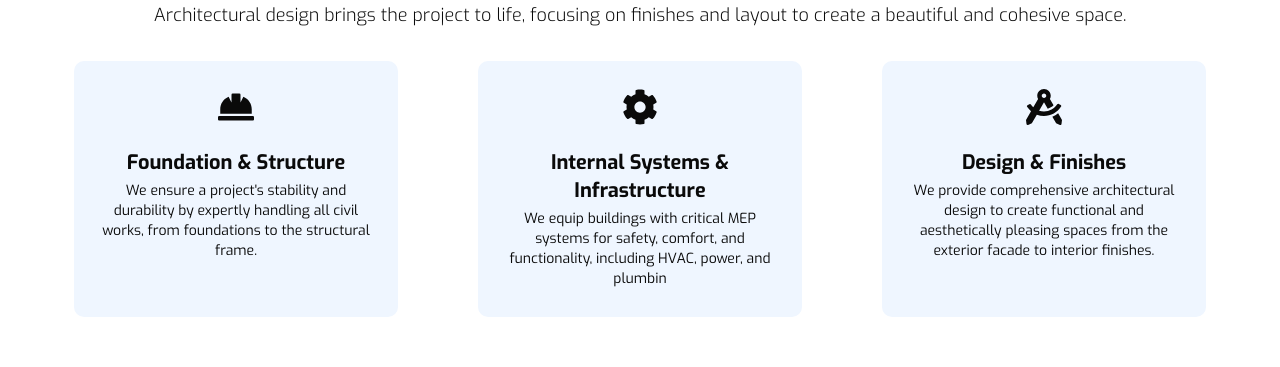
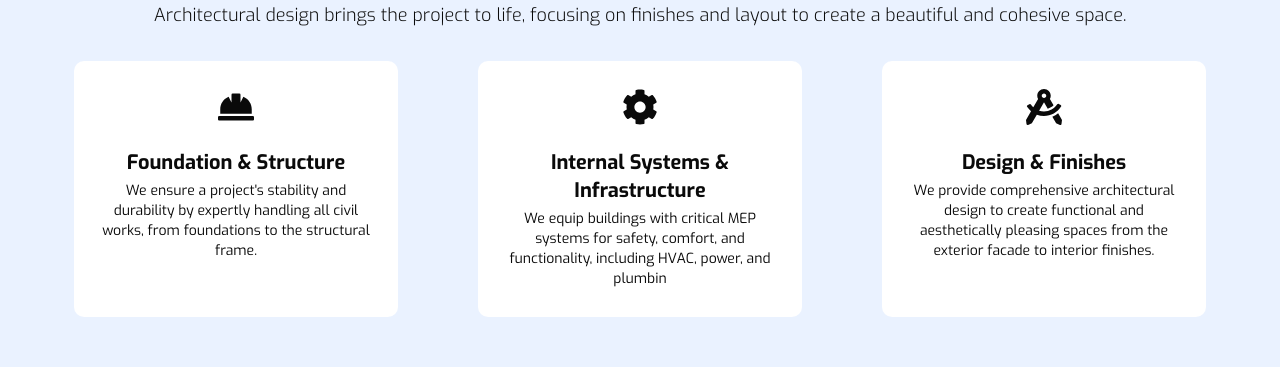
Before and after one commit to CheangSeyha/Alpha-msh-MEP-V1, a Next.js app: page / in a window 1280 px wide. Shown: the part 1001-1368 px from the top of the page. Built offline with nearby package versions, Linux system fonts and the light colour scheme.

Commit message:
refactor: update styling for ProblemSolving and RealImpact components

```diff
--- a/src/app/page.tsx
+++ b/src/app/page.tsx
@@ -21,7 +21,7 @@ export default function Home() {
         </section>
 
         {/* Problem Solving */}
-        <section>
+        <section className="bg-blue-500/10">
           <div className="max-w-6xl mx-auto p-4 md:p-2 md:px-4.5 lg:p-2.5 mt-20 mb-20">
             <ProblemSolving />
           </div>
--- a/src/components/Alpha/ProblemSolving.tsx
+++ b/src/components/Alpha/ProblemSolving.tsx
@@ -42,7 +42,7 @@ function ProblemSolving() {
       <div className="w-full flex flex-col md:flex-row justify-center items-stretch gap-10 md:gap-5 lg:gap-20 mt-8">
         {Problem.map((item, index) => (
           <div key={index} className="flex-1 w-full">
-            <div className="flex flex-col items-center bg-blue-50 rounded-lg p-5 h-full overflow-hidden">
+            <div className="flex flex-col items-center bg-white rounded-lg p-5 h-full overflow-hidden">
               <div className="text-4xl mb-2 p-2">{item.icon}</div>
               <div className="flex flex-col gap-1 mt-2 mb-2">
                 <h3 className="text-xl text-center font-bold font-exo">
--- a/src/components/Alpha/RealImpact.tsx
+++ b/src/components/Alpha/RealImpact.tsx
@@ -1,39 +1,37 @@
-import React from 'react'
-import AnimatedCounter from './AnimatedCounter';
-
+import React from "react";
+import AnimatedCounter from "./AnimatedCounter";
 
 function RealImpact() {
-
   return (
-    <div className='bg-green-500/10 py-14 flex flex-col items-center justify-center'>
-      <div className='w-full flex flex-col items-center justify-center gap-3 px-3'>
-        <h2 className='text-4xl font-bold font-poppins'>Why Choose Us?</h2>
-        <p className='text-center text-lg'>
-           Complete MEP services from design to execution — all under one roof.
+    <div className="bg-blue-500/10 py-20 flex flex-col items-center justify-center my-10">
+      <div className="w-full flex flex-col items-center justify-center gap-3 px-3">
+        <h2 className="text-4xl font-bold font-poppins">Why Choose Us?</h2>
+        <p className="text-center text-lg">
+          Complete MEP services from design to execution — all under one roof.
         </p>
       </div>
-      <div className='w-full flex flex-wrap items-center justify-evenly mt-10 p-4 gap-x-10 gap-y-12'>
-        <div className='flex flex-col items-center'>
+      <div className="w-full flex flex-wrap items-center justify-evenly mt-10 p-4 gap-x-10 gap-y-12">
+        <div className="flex flex-col items-center">
           <div className="flex text-5xl font-bold text-blue-800 font-poppins">
             <AnimatedCounter targetNumber={180} />
             <p>+</p>
           </div>
           <p className="mt-2 text-gray-600">Satisfied Clients</p>
         </div>
-        <div className='flex flex-col items-center'>
+        <div className="flex flex-col items-center">
           <div className="flex text-5xl font-bold text-blue-800 font-poppins">
             <AnimatedCounter targetNumber={300} />
           </div>
           <p className="mt-2 text-gray-600">Employees</p>
         </div>
-        <div className='flex flex-col items-center'>
+        <div className="flex flex-col items-center">
           <div className="flex text-5xl font-bold text-blue-800 font-poppins">
             <AnimatedCounter targetNumber={20} />
             <p>+</p>
           </div>
           <p className="mt-2 text-gray-600">Years of Experience</p>
         </div>
-        <div className='flex flex-col items-center'>
+        <div className="flex flex-col items-center">
           <div className="flex text-5xl font-bold text-blue-800 font-poppins">
             <AnimatedCounter targetNumber={40} />
             <p>+</p>
@@ -42,7 +40,7 @@ function RealImpact() {
         </div>
       </div>
     </div>
-  )
+  );
 }
 
-export default RealImpact
+export default RealImpact;
```
